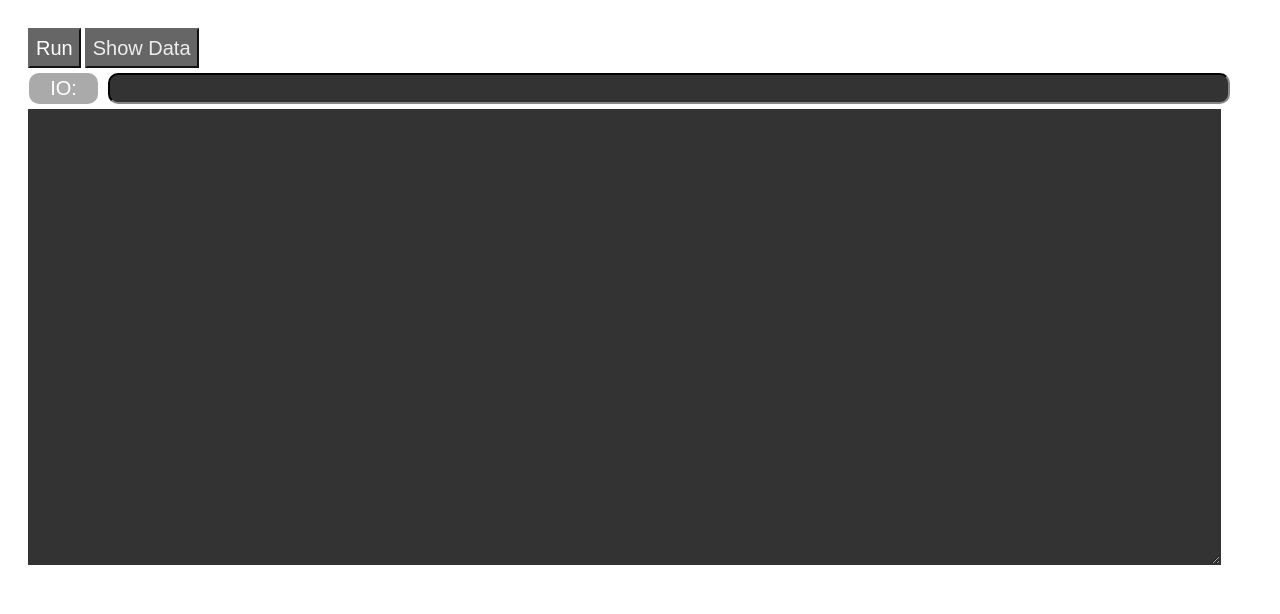
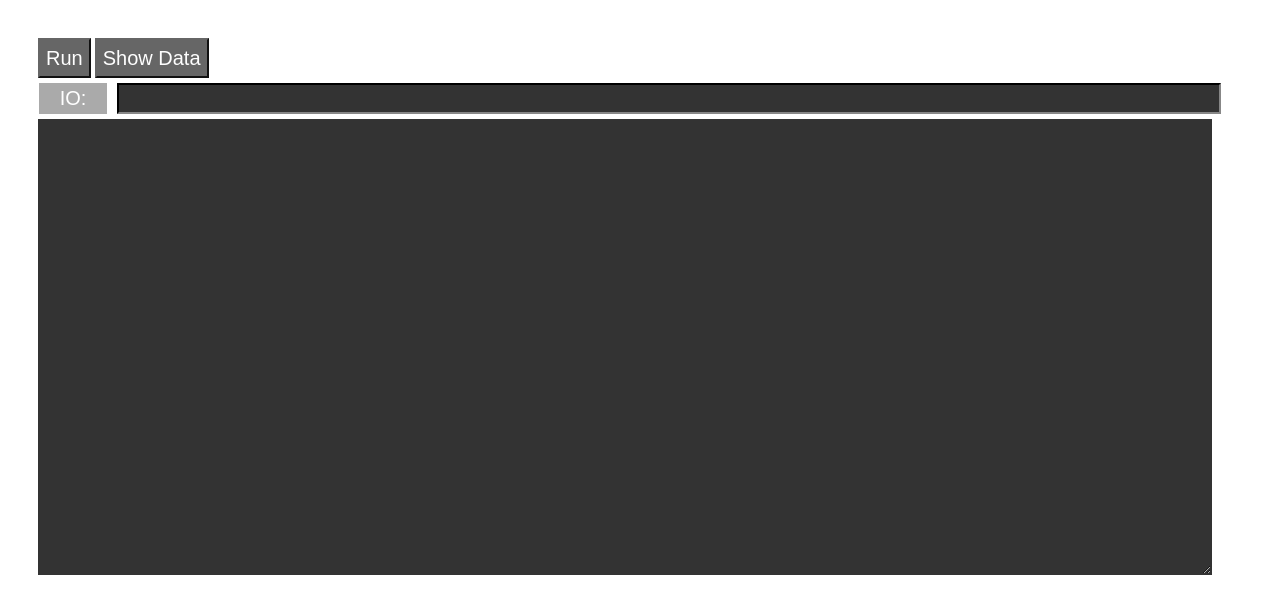
Before and after one commit to frantic/visual-brainfuck-web, a plain HTML site: page index.html in a window 1280 px wide. Drawn offline with nearby package versions, Linux system fonts and the light colour scheme.

Commit message:
Update CSS

```diff
--- a/style.css
+++ b/style.css
@@ -1,8 +1,8 @@
 body {
-    padding:20px;
+    padding:30px;
 }
 
-#run {
+#run, #showData {
     height:40px;
     background-color:#666;
     border-color:#666;
@@ -21,12 +21,9 @@ body {
     font-size:15px;
 }
 
-#showData {
-    height:40px;
-    background-color:#666;
-    border-color:#666;
-    color:#eee;
-    font-size:20px;
+#text:focus {
+    border-radius:10px;
+    background-color:#555;
 }
 
 #data {
@@ -35,7 +32,7 @@ body {
     padding-left:10px;
     margin:5px;
     margin-left:1px;
-    background-color:#666;
+    background-color:#444;
     color:#eee;
     font-size:20px;
     font-family:sans-serif;
@@ -46,7 +43,6 @@ body {
 }
 
 #iolabel {
-    border-radius:10px;
     padding:4px;
     background-color:#aaa;
     width:5%;
@@ -59,7 +55,7 @@ body {
 }
 
 #io {
-    border-radius:10px;
+    border-radius:0px;
     border-color:#333;
     background-color:#333;
     margin:5px;
@@ -68,3 +64,8 @@ body {
     font-size:20px;
     font-family:sans-serif;
 }
+
+#io:focus {
+    border-radius:10px;
+    background-color:#555;
+}
```
Also changed, not shown: index.html (+0 -1 lines), 1 other file.
